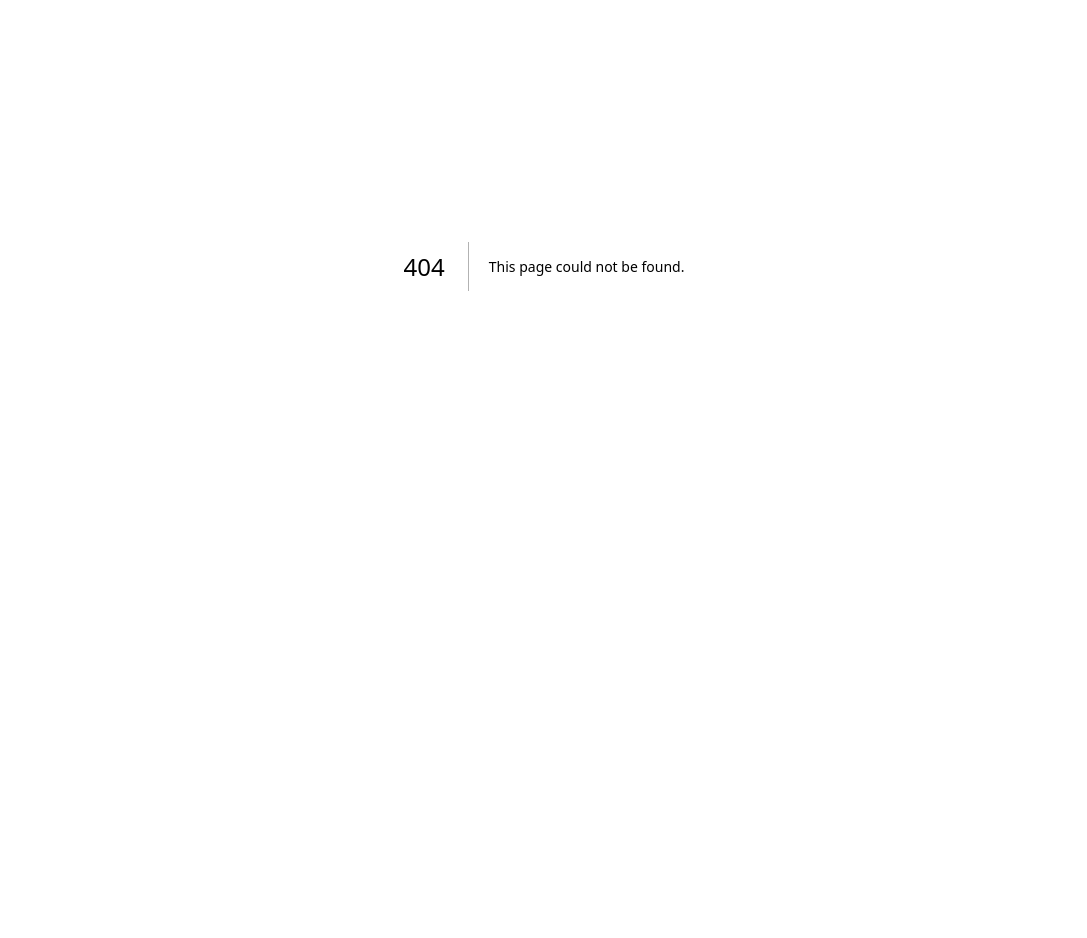
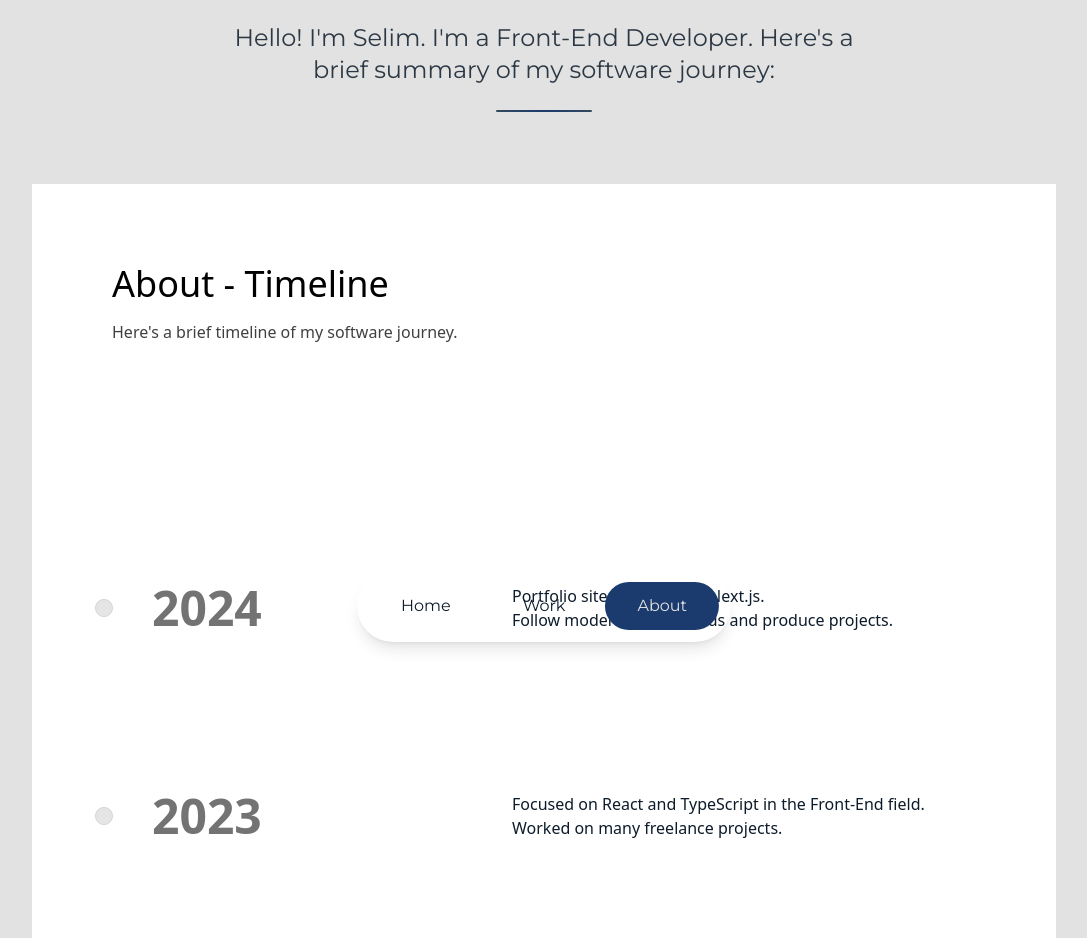
Before and after one commit to jesusselimm/jesusselimm, a Next.js app in the folder my-portfolio/: page /about in a window 1280 px wide. Before the commit this address had no page. Shown: the part 134-1072 px from the top of the page, without its empty margins (96-1183 px from the left). Before the commit the page ends 800 px from the top, so only its background shows below. Built offline with nearby package versions, Linux system fonts and the light colour scheme.

Commit message:
Add animated About page, improve navbar active state, and update About content

```diff
--- /dev/null
+++ b/my-portfolio/src/app/about/page.tsx
@@ -0,0 +1,77 @@
+"use client";
+import { Timeline } from "@/components/ui/timeline";
+import { Navbar } from "@/components/ui/navbar";
+import { motion } from "framer-motion";
+
+const timelineData = [
+  {
+    title: "2024",
+    content: (
+      <ul>
+        <li>Portfolio site created with Next.js.</li>
+        <li>Follow modern UI/UX trends and produce projects.</li>
+      </ul>
+    ),
+  },
+  {
+    title: "2023",
+    content: (
+      <ul>
+        <li>Focused on React and TypeScript in the Front-End field.</li>
+        <li>Worked on many freelance projects.</li>
+      </ul>
+    ),
+  },
+  {
+    title: "2022",
+    content: (
+      <ul>
+        <li>Entered the software world.</li>
+        <li>Learned the basics of HTML, CSS and JavaScript.</li>
+      </ul>
+    ),
+  },
+];
+
+export default function AboutPage() {
+  return (
+    <main
+      className="min-h-screen flex flex-col items-center justify-start bg-[var(--background)] px-4 md:px-0"
+      style={{ fontFamily: 'var(--font-montserrat)' }}
+    >
+      <Navbar active="About" />
+      <motion.div
+        initial={{ x: "100vw", opacity: 0 }}
+        animate={{ x: 0, opacity: 1 }}
+        transition={{ type: "spring", stiffness: 60, damping: 18 }}
+        className="w-full flex flex-col items-center"
+      >
+        <section className="w-full max-w-4xl text-center mt-20 mb-10 animate-slide-in-right">
+          <h1
+            className="text-4xl md:text-6xl font-bold mb-4 tracking-tight"
+            style={{
+              color: 'var(--accent)',
+              fontFamily: 'var(--font-libre-baskerville)',
+            }}
+          >
+            About
+          </h1>
+          <p
+            className="text-lg md:text-2xl max-w-2xl mx-auto mb-6"
+            style={{
+              color: 'var(--foreground)',
+              opacity: 0.85,
+              fontFamily: 'var(--font-montserrat)',
+            }}
+          >
+            Hello! I'm Selim. I'm a Front-End Developer. Here's a brief summary of my software journey:
+          </p>
+          <div className="h-[2px] w-24 mx-auto bg-gradient-to-r from-[var(--accent)] via-[var(--accent-light)] to-[var(--accent)] rounded-full mb-8" />
+        </section>
+        <section className="w-full max-w-5xl">
+          <Timeline data={timelineData} />
+        </section>
+      </motion.div>
+    </main>
+  );
+}
--- a/my-portfolio/src/app/page.tsx
+++ b/my-portfolio/src/app/page.tsx
@@ -29,39 +29,37 @@ export default function Home() {
           }}>
 
     {/* Navbar */}
-    <Navbar />
+    <Navbar active="Home" />
 
     {/* Theme Toggle Button */}
     <ThemeToggle />
-
-    {/* Large Header Name - Infinite Moving */}
     <HeroHighlight>
     <header className="py-16 overflow-hidden">
       <div className="whitespace-nowrap animate-marquee">
         <h1 className="font-bold tracking-tighter inline-block mega-text"
             style={{
               fontFamily: 'var(--font-montserrat)',
-              color: 'var(--accent)'
+              color: 'var(--accent)',
+              fontSize: '18rem'
             }}>
           JESUSSELIMM&nbsp;&nbsp;&nbsp;&nbsp;JESUSSELIMM&nbsp;&nbsp;&nbsp;&nbsp;JESUSSELIMM&nbsp;&nbsp;&nbsp;&nbsp;JESUSSELIMM&nbsp;&nbsp;&nbsp;&nbsp;
         </h1>
       </div>
     </header>
 
-    {/* Hero Highlights Section */}
     <section className="text-center">
-      <h1 className="text-7xl mb-4 font-bold"
+      <h1 className="text-5xl mb-4 font-bold"
           style={{
             fontFamily: 'var(--font-libre-baskerville)',
             color: 'var(--accent-light)'
           }}>
         Hey, I&apos;m a Front-End Developer
       </h1>
-      <p className="max-w-2xl mx-auto text-xl"
+      <p className="max-w-2xl mx-auto text-l"
          style={{
            fontFamily: 'var(--font-montserrat)',
            color: 'var(--foreground)',
-          //  opacity: '0.8'
+           opacity: '0.8'
          }}>
         I craft visually appealing, performant websites with a focus on user experience. Explore my work and let&apos;s build something meaningful.
       </p>
--- a/my-portfolio/src/components/ui/hero-highlights.tsx
+++ b/my-portfolio/src/components/ui/hero-highlights.tsx
@@ -29,7 +29,7 @@ export const HeroHighlight = ({
   return (
     <div
       className={cn(
-        "group relative flex h-[45rem] w-full items-center justify-center",
+        "group relative flex h-[35rem] w-full items-center justify-center",
         containerClassName,
       )}
       style={{
@@ -39,7 +39,7 @@ export const HeroHighlight = ({
     >
       {/* Dot pattern background */}
       <div
-        className="pointer-events-none absolute inset-0 opacity-30"
+        className="pointer-events-none absolute inset-0 opacity-20"
         style={{
           backgroundImage: `radial-gradient(circle, var(--accent) 1px, transparent 1px)`,
           backgroundSize: '20px 20px',
--- a/my-portfolio/src/components/ui/navbar.tsx
+++ b/my-portfolio/src/components/ui/navbar.tsx
@@ -2,7 +2,9 @@
 
 import { cn } from "@/lib/utils";
 import { motion } from "framer-motion";
-import { useState } from "react";
+import { useState, useEffect } from "react";
+import Link from "next/link";
+import React from "react";
 
 interface NavItem {
   name: string;
@@ -10,13 +12,17 @@ interface NavItem {
 }
 
 const navItems: NavItem[] = [
-  { name: "Home", href: "#home" },
+  { name: "Home", href: "/" },
   { name: "Work", href: "#work" },
-  { name: "About", href: "#about" },
+  { name: "About", href: "/about" },
 ];
 
-export function Navbar() {
-  const [activeItem, setActiveItem] = useState("Home");
+export function Navbar({ active }: { active?: string }) {
+  const [activeItem, setActiveItem] = useState(active || "Home");
+
+  useEffect(() => {
+    if (active) setActiveItem(active);
+  }, [active]);
 
   return (
     <nav className="fixed bottom-6 left-1/2 transform -translate-x-1/2 z-50">
@@ -24,8 +30,9 @@ export function Navbar() {
         className="flex items-center gap-2 px-3 py-3 rounded-full shadow-lg"
       >
         {navItems.map((item) => (
-          <button
+          <Link
             key={item.name}
+            href={item.href}
             onClick={() => setActiveItem(item.name)}
             className={cn(
               "relative px-8 py-3 rounded-full text-base font-medium transition-all duration-300 hover:scale-105",
@@ -54,7 +61,7 @@ export function Navbar() {
               />
             )}
             <span className="relative z-10">{item.name}</span>
-          </button>
+          </Link>
         ))}
       </div>
     </nav>
--- a/my-portfolio/src/components/ui/text-generate-effect.tsx
+++ b/my-portfolio/src/components/ui/text-generate-effect.tsx
@@ -52,7 +52,7 @@ export const TextGenerateEffect = ({
 
   return (
     <div className={cn("font-bold", className)}>
-      <div className="mt-4">
+      <div>
         <div className=" dark:text-white text-black text-2xl leading-snug tracking-wide">
           {renderWords()}
         </div>
--- /dev/null
+++ b/my-portfolio/src/components/ui/timeline.tsx
@@ -0,0 +1,89 @@
+"use client";
+import {
+  useMotionValueEvent,
+  useScroll,
+  useTransform,
+  motion,
+} from "framer-motion";
+import React, { useEffect, useRef, useState } from "react";
+
+interface TimelineEntry {
+  title: string;
+  content: React.ReactNode;
+}
+
+export const Timeline = ({ data }: { data: TimelineEntry[] }) => {
+  const ref = useRef<HTMLDivElement>(null);
+  const containerRef = useRef<HTMLDivElement>(null);
+  const [height, setHeight] = useState(0);
+
+  useEffect(() => {
+    if (ref.current) {
+      const rect = ref.current.getBoundingClientRect();
+      setHeight(rect.height);
+    }
+  }, [ref]);
+
+//   const { scrollYProgress } = useScroll({
+//     target: containerRef,
+//     offset: ["start 10%", "end 50%"],
+//   });
+
+//   const heightTransform = useTransform(scrollYProgress, [0, 1], [0, height]);
+//   const opacityTransform = useTransform(scrollYProgress, [0, 0.1], [0, 1]);
+
+  return (
+    <div
+      className="w-full bg-white dark:bg-neutral-950 font-sans md:px-10"
+      ref={containerRef}
+    >
+      <div className="max-w-7xl mx-auto py-20 px-4 md:px-8 lg:px-10">
+        <h2 className="text-lg md:text-4xl mb-4 text-black dark:text-white max-w-4xl">
+          About - Timeline
+        </h2>
+        <p className="text-neutral-700 dark:text-neutral-300 text-sm md:text-base max-w-sm">
+          Here's a brief timeline of my software journey.
+        </p>
+      </div>
+
+      <div ref={ref} className="relative max-w-7xl mx-auto pb-20">
+        {data.map((item, index) => (
+          <div
+            key={index}
+            className="flex justify-start pt-10 md:pt-40 md:gap-10"
+          >
+            <div className="sticky flex flex-col md:flex-row z-40 items-center top-40 self-start max-w-xs lg:max-w-sm md:w-full">
+              <div className="h-10 absolute left-3 md:left-3 w-10 rounded-full bg-white dark:bg-black flex items-center justify-center">
+                <div className="h-4 w-4 rounded-full bg-neutral-200 dark:bg-neutral-800 border border-neutral-300 dark:border-neutral-700 p-2" />
+              </div>
+              <h3 className="hidden md:block text-xl md:pl-20 md:text-5xl font-bold text-neutral-500 dark:text-neutral-500 ">
+                {item.title}
+              </h3>
+            </div>
+
+            <div className="relative pl-20 pr-4 md:pl-4 w-full">
+              <h3 className="md:hidden block text-2xl mb-4 text-left font-bold text-neutral-500 dark:text-neutral-500">
+                {item.title}
+              </h3>
+              {item.content}{" "}
+            </div>
+          </div>
+        ))}
+        <div
+          style={{
+            height: height + "px",
+          }}
+          className="absolute md:left-8 left-8 top-0 overflow-hidden w-[2px] bg-[linear-gradient(to_bottom,var(--tw-gradient-stops))] from-transparent from-[0%] via-neutral-200 dark:via-neutral-700 to-transparent to-[99%]  [mask-image:linear-gradient(to_bottom,transparent_0%,black_10%,black_90%,transparent_100%)] "
+        >
+          <motion.div
+            // style={{
+            //   height: heightTransform,
+            //   opacity: opacityTransform,
+            // }}
+            className="absolute inset-x-0 top-0  w-[2px] bg-gradient-to-t from-purple-500 via-blue-500 to-transparent from-[0%] via-[10%] rounded-full"
+          />
+        </div>
+      </div>
+    </div>
+  );
+};
```
